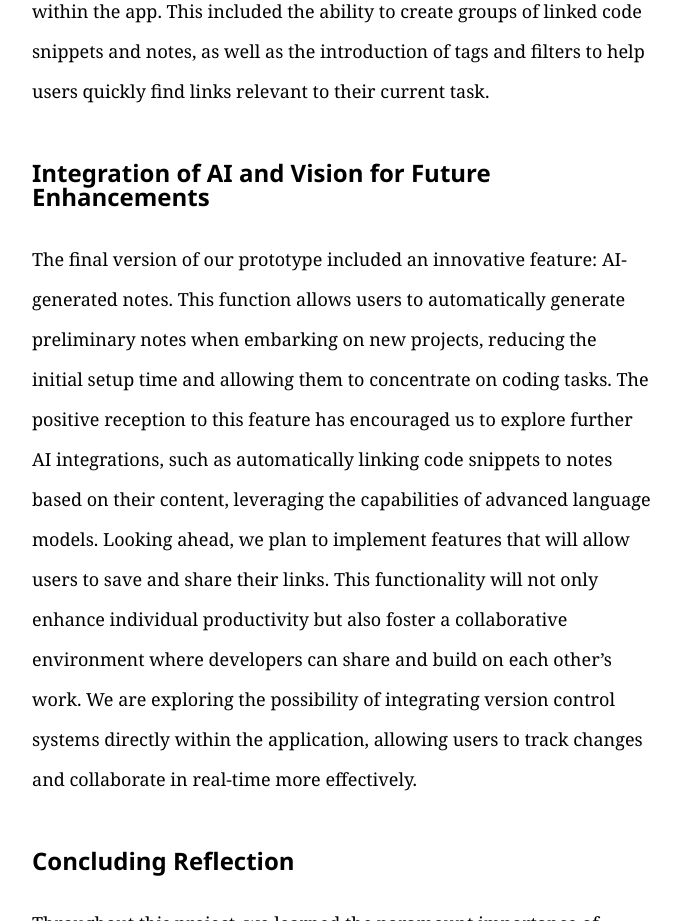
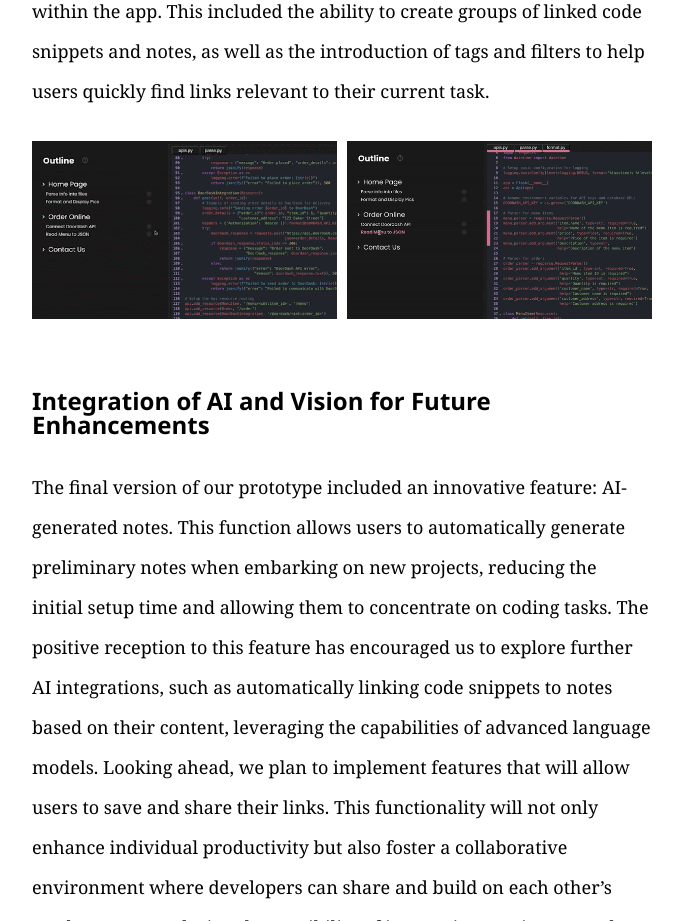
Before and after one commit to EmmaMQJin/DevFlow-Public, a website: page reflection.html in a window 1280 px wide. Shown: the part 4840-5761 px from the top of the page, without its empty margins (298-981 px from the left). Drawn offline with nearby package versions, Linux system fonts and the light colour scheme.

Commit message:
gif added to reflection

```diff
--- a/reflection.css
+++ b/reflection.css
@@ -94,3 +94,21 @@ section {
     display: block;
     margin: 20px auto;
   }
+  .flex-container {
+    display: flex;
+    justify-content: space-between; /* Adjust as needed */
+}
+
+
+.gif-container {
+    flex: 1;
+    margin-right: 10px; /* Adjust spacing between GIFs */
+}
+
+.gif-container:last-child {
+    margin-right: 0; /* Remove margin from the last GIF container */
+}
+
+.gif-container img {
+    width: 100%; /* Ensure GIFs fill their container */
+}
--- a/reflection.html
+++ b/reflection.html
@@ -131,6 +131,15 @@
 
                 </p>
                 <!-- Add more paragraphs as needed -->
+                <div class="flex-container">
+                    <div class="gif-container">
+                        <img class="gifs" src="image/gif1.gif" alt="GIF 1">
+                    </div>
+                    <div class="gif-container">
+                        <img class="gifs" src="image/gif2.gif" alt="GIF 2">
+                    </div>
+                </div>
+
             </section>
 
             <section>
--- a/style.css
+++ b/style.css
@@ -1,5 +1,6 @@
 body {
   margin: 0;
+
 }
 html {
   scroll-behavior: smooth;
```
